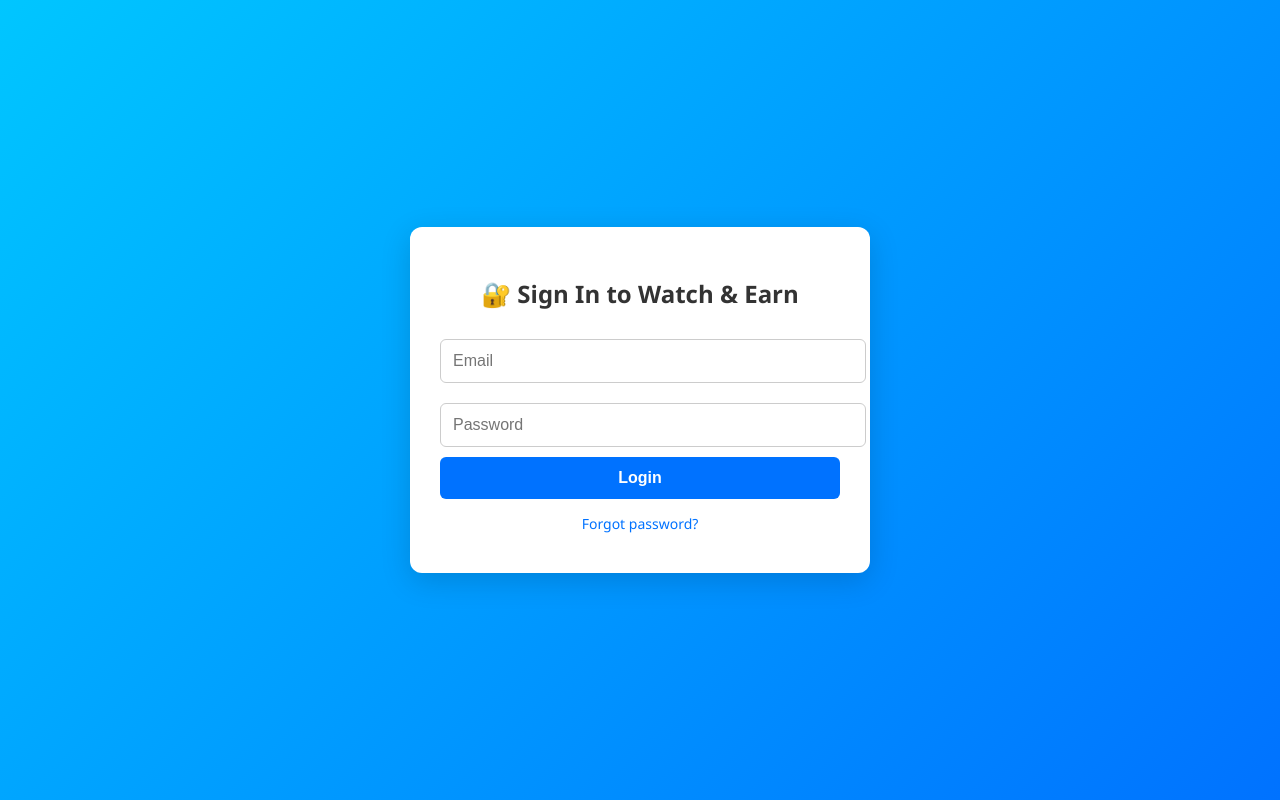
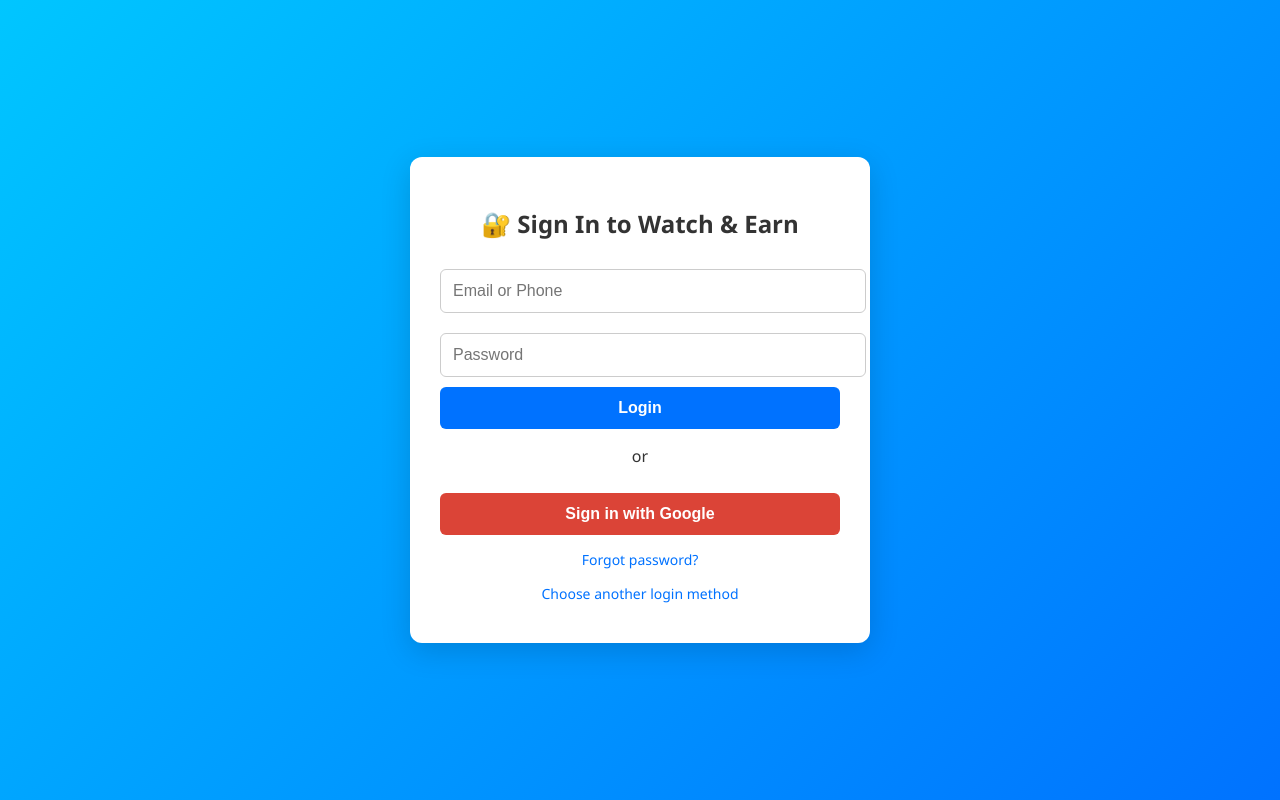
Before and after one commit to benmarshall254/Watchand-earn-app1, a Flask app: page /login in a window 1280 px wide. Run offline with Flask 2, Linux system fonts and the light colour scheme; some libraries are stand-ins or nearby versions.

Commit message:
Update login.html

```diff
--- a/templates/login.html
+++ b/templates/login.html
@@ -6,7 +6,7 @@
   <meta name="viewport" content="width=device-width, initial-scale=1">
   <script src="https://www.gstatic.com/firebasejs/9.6.11/firebase-app-compat.js"></script>
   <script src="https://www.gstatic.com/firebasejs/9.6.11/firebase-auth-compat.js"></script>
-  <link rel="stylesheet" href="/static/style.css"> <!-- optional, if you have it -->
+  <link rel="stylesheet" href="/static/style.css">
   <style>
     body {
       background: linear-gradient(135deg, #00c6ff, #0072ff);
@@ -17,7 +17,6 @@
       height: 100vh;
       margin: 0;
     }
-
     .login-box {
       background: #fff;
       padding: 30px;
@@ -27,8 +26,7 @@
       width: 100%;
       text-align: center;
     }
-
-    input[type="email"], input[type="password"] {
+    input {
       width: 100%;
       padding: 12px;
       margin: 10px 0;
@@ -36,7 +34,6 @@
       border-radius: 6px;
       font-size: 16px;
     }
-
     button {
       width: 100%;
       padding: 12px;
@@ -47,19 +44,24 @@
       font-size: 16px;
       cursor: pointer;
     }
-
     button:hover {
       background: #005ecb;
     }
-
-    .forgot-link {
+    .alt-login {
+      margin: 15px 0;
+      text-align: center;
+    }
+    .google-btn {
+      background: #db4437;
+      margin-top: 10px;
+    }
+    .forgot-link, .register-link {
       display: block;
       margin-top: 15px;
       font-size: 14px;
       color: #0072ff;
       text-decoration: none;
     }
-
     .error-message {
       color: red;
       margin-top: 10px;
@@ -69,10 +71,19 @@
 <body>
   <div class="login-box">
     <h2>🔐 Sign In to Watch & Earn</h2>
-    <input type="email" id="email" placeholder="Email" required>
+
+    <input type="email" id="email" placeholder="Email or Phone" required>
     <input type="password" id="password" placeholder="Password" required>
     <button onclick="login()">Login</button>
-    <a href="forgot_password.html" class="forgot-link">Forgot password?</a>
+
+    <div class="alt-login">
+      <p>or</p>
+      <button class="google-btn" onclick="googleLogin()">Sign in with Google</button>
+    </div>
+
+    <a href="{{ url_for('forgot_password') }}" class="forgot-link">Forgot password?</a>
+    <a href="{{ url_for('login') }}" class="register-link">Choose another login method</a>
+
     <div id="login-error" class="error-message"></div>
   </div>
 
@@ -81,7 +92,7 @@
       apiKey: "AIzaSyCyy6VpTtlKpAEf0nA6wRzpLpfeXRz9Qvk",
       authDomain: "watchtoearnapp2.firebaseapp.com",
       projectId: "watchtoearnapp2",
-      storageBucket: "watchtoearnapp2.firebasestorage.app",
+      storageBucket: "watchtoearnapp2.appspot.com",
       messagingSenderId: "407239593027",
       appId: "1:407239593027:web:39a72163f10fab75bd58f6"
     };
@@ -95,12 +106,23 @@
 
       auth.signInWithEmailAndPassword(email, password)
         .then(() => {
-          window.location.href = "dashboard.html";  // Redirect to dashboard
+          window.location.href = "/";  // Redirect to home
         })
         .catch((error) => {
           errorDiv.innerText = "❌ " + error.message;
         });
     }
+
+    function googleLogin() {
+      const provider = new firebase.auth.GoogleAuthProvider();
+      auth.signInWithPopup(provider)
+        .then(result => {
+          window.location.href = "/";
+        })
+        .catch(error => {
+          document.getElementById("login-error").innerText = "❌ " + error.message;
+        });
+    }
   </script>
 </body>
 </html>
```
